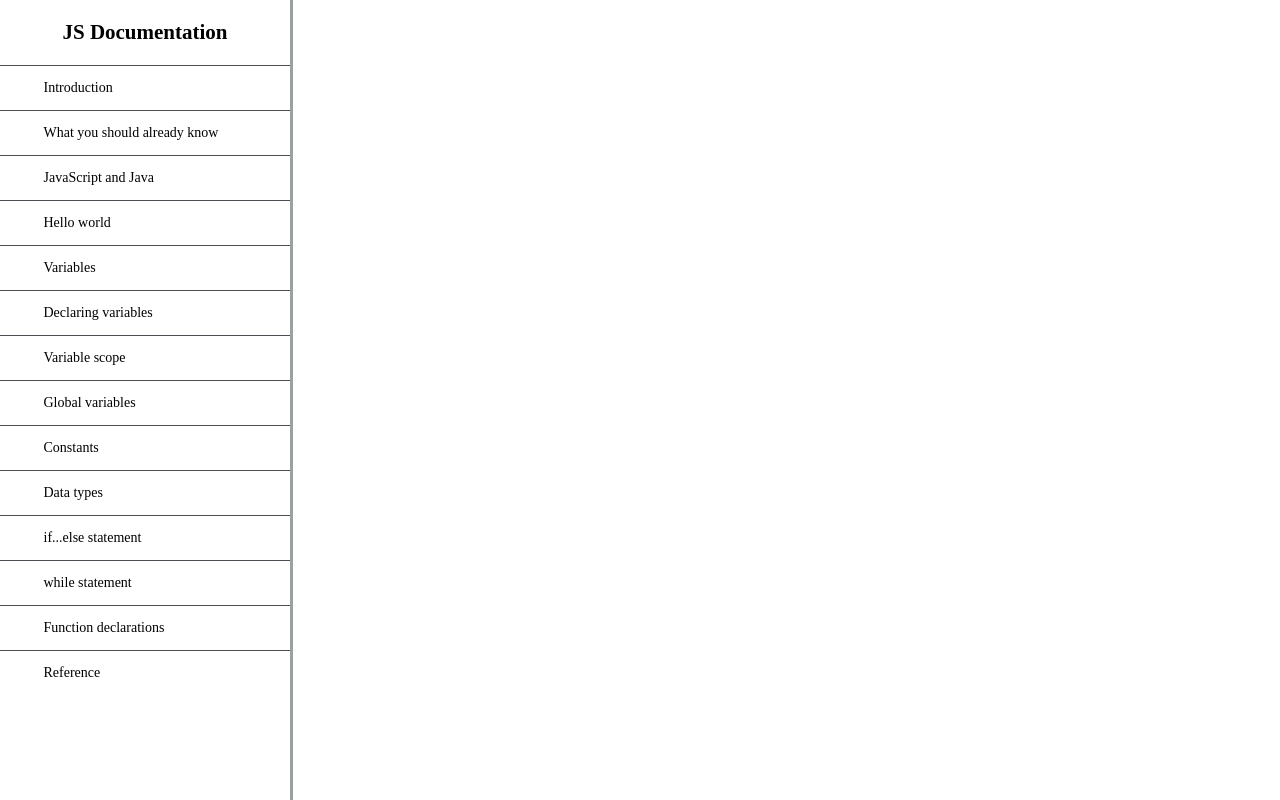
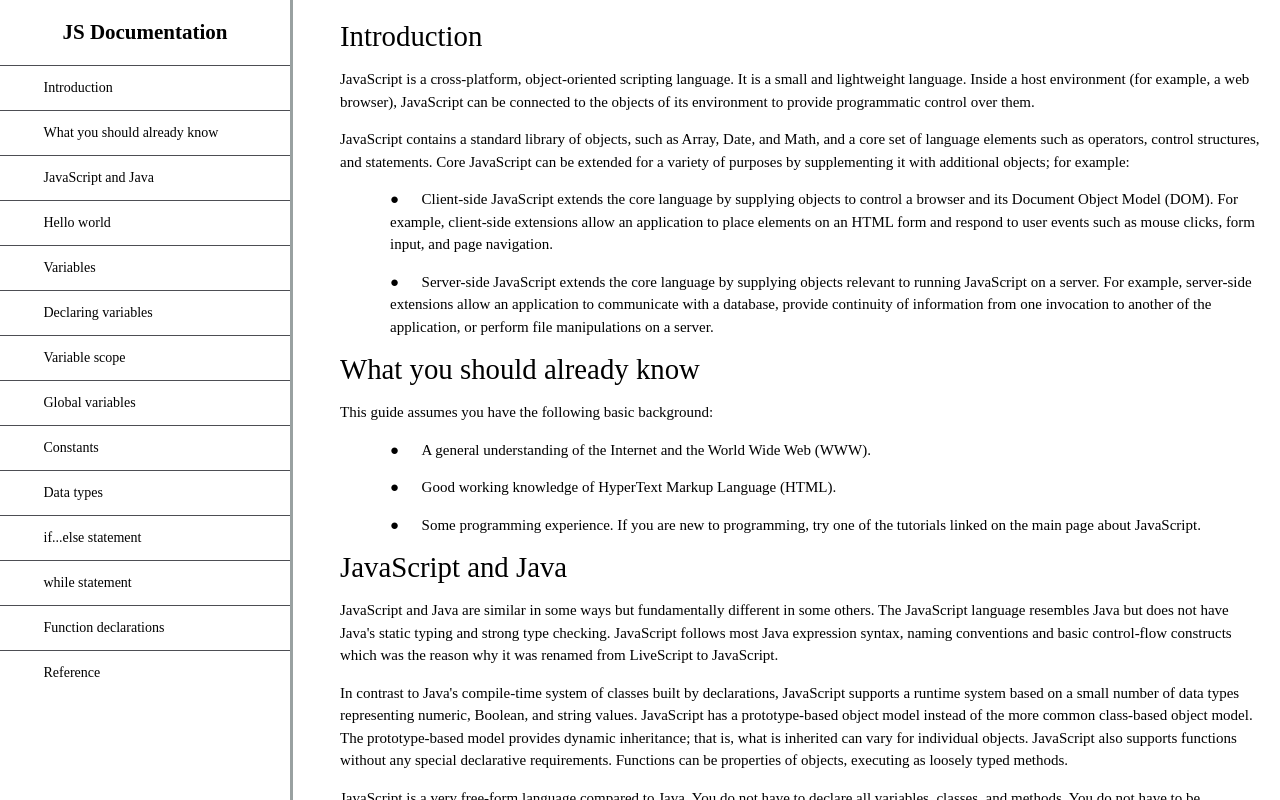
Before and after one commit to ZCreturn0/basis_learning_and_review, a plain HTML site: page Documentation.html in a window 1280 px wide. Drawn offline with Linux system fonts and the light colour scheme.

Commit message:
Introduction,What_you_should_already_know,JavaScript_and_Java

```diff
--- a/Documentation.html
+++ b/Documentation.html
@@ -14,6 +14,9 @@
             text-decoration: none;
             color: #000;
         }
+        li{
+            list-style-type: none;
+        }
         #navbar{
             position: fixed;
             top: 0;
@@ -27,7 +30,8 @@
             position: fixed;
             top: 0;
             right: 0;
-            width: calc(100% - 300px);
+            width: calc(100% - 360px);
+            padding: 20px;
         }
         #navbar h2{
             padding: 20px 10px;
@@ -38,9 +42,27 @@
             margin: 0 auto;
         }
         ul#links li{
-            list-style-type: none;
             padding: 14px 5% 14px 15%;
             border-top: 1px solid #4d4e53;
+        }
+        .main-section header{
+            text-align: left;
+            font-size: 1.8em;
+        }
+        .main-section p,.main-section ul{
+            font-size: 15px;
+            line-height: 1.5em;
+            margin: 1em 0;
+        }
+        .main-section ul li{
+            margin: 15px 0 0 50px;
+            list-style-type: none;
+            text-indent: 1.5em;
+        }
+        .main-section ul li::before{
+            content: '●';
+            position: relative;
+            right: 1.5em;
         }
     </style>
 </head>
@@ -48,8 +70,8 @@
     <nav id="navbar">
         <h2>JS Documentation</h2>
         <ul id="links">
-            <li><a href="#">Introduction</a></li>
-            <li><a href="#">What you should already know</a></li>
+            <li><a href="#Introduction">Introduction</a></li>
+            <li><a href="#What_you_should_already_know">What you should already know</a></li>
             <li><a href="#">JavaScript and Java</a></li>
             <li><a href="#">Hello world</a></li>
             <li><a href="#">Variables</a></li>
@@ -65,7 +87,54 @@
         </ul>
     </nav>
     <main id="main-doc">
-
+        <section class="main-section" id="Introduction">
+            <header>Introduction</header>
+            <article>
+                <p>JavaScript is a cross-platform, object-oriented scripting language. It is a small and lightweight language. Inside a
+                host environment (for example, a web browser), JavaScript can be connected to the objects of its environment to provide
+                programmatic control over them.</p>
+                <p>JavaScript contains a standard library of objects, such as Array, Date, and Math, and a core set of language elements
+                such as operators, control structures, and statements. Core JavaScript can be extended for a variety of purposes by
+                supplementing it with additional objects; for example:</p>
+                <ul>
+                    <li>Client-side JavaScript extends the core language by supplying objects to control a browser and its Document Object
+                    Model (DOM). For example, client-side extensions allow an application to place elements on an HTML form and respond to
+                    user events such as mouse clicks, form input, and page navigation.</li>
+                    <li>Server-side JavaScript extends the core language by supplying objects relevant to running JavaScript on a server. For
+                    example, server-side extensions allow an application to communicate with a database, provide continuity of information
+                    from one invocation to another of the application, or perform file manipulations on a server.</li>
+                </ul>
+            </article>
+        </section>
+        <section class="main-section" id="What_you_should_already_know">
+            <header>What you should already know</header>
+            <article>
+                <p>This guide assumes you have the following basic background:</p>
+                <ul>
+                    <li>A general understanding of the Internet and the World Wide Web (WWW).</li>
+                    <li>Good working knowledge of HyperText Markup Language (HTML).</li>
+                    <li>Some programming experience. If you are new to programming, try one of the tutorials linked on the main page about
+                    JavaScript.</li>
+                </ul>
+            </article>
+        </section>
+        <section class="main-section" id="JavaScript_and_Java">
+            <header>JavaScript and Java</header>
+            <article>
+                <p>JavaScript and Java are similar in some ways but fundamentally different in some others. The JavaScript language
+                resembles Java but does not have Java's static typing and strong type checking. JavaScript follows most Java expression
+                syntax, naming conventions and basic control-flow constructs which was the reason why it was renamed from LiveScript to
+                JavaScript.</p>
+                <p>In contrast to Java's compile-time system of classes built by declarations, JavaScript supports a runtime system based
+                on a small number of data types representing numeric, Boolean, and string values. JavaScript has a prototype-based
+                object model instead of the more common class-based object model. The prototype-based model provides dynamic
+                inheritance; that is, what is inherited can vary for individual objects. JavaScript also supports functions without any
+                special declarative requirements. Functions can be properties of objects, executing as loosely typed methods.</p>
+                <p>JavaScript is a very free-form language compared to Java. You do not have to declare all variables, classes, and
+                methods. You do not have to be concerned with whether methods are public, private, or protected, and you do not have to
+                implement interfaces. Variables, parameters, and function return types are not explicitly typed.</p>
+            </article>
+        </section>
     </main>
     <script src="https://cdn.freecodecamp.org/testable-projects-fcc/v1/bundle.js"></script>
 </body>
```
